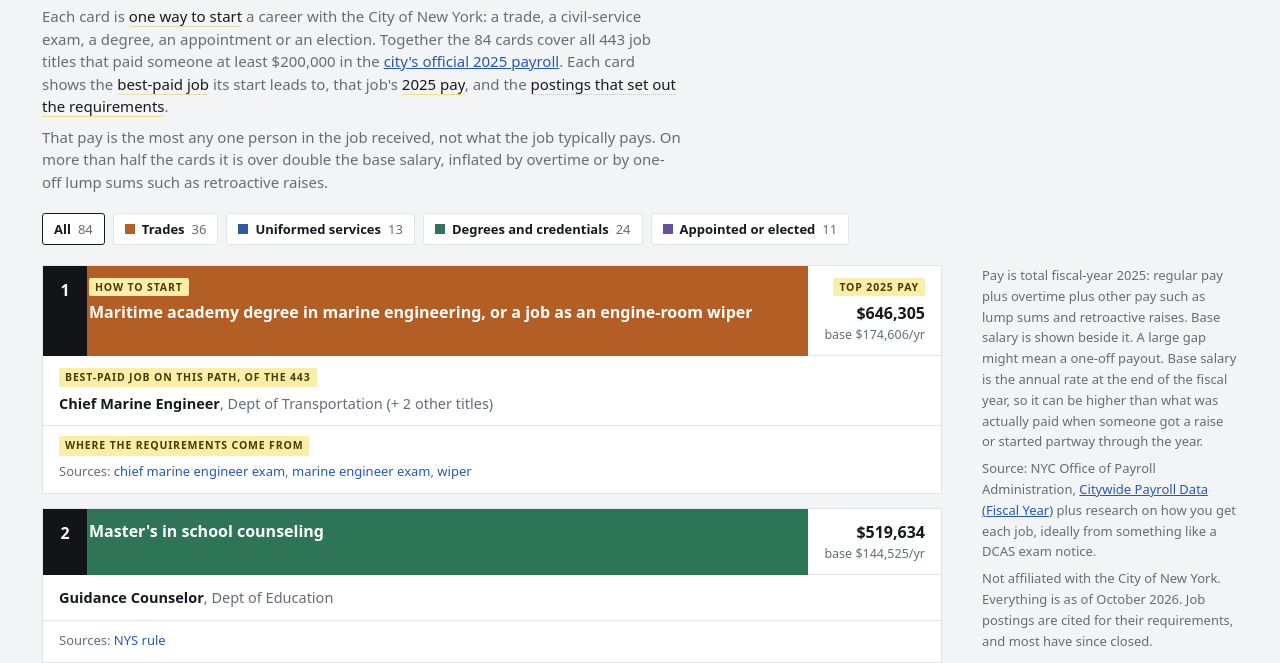
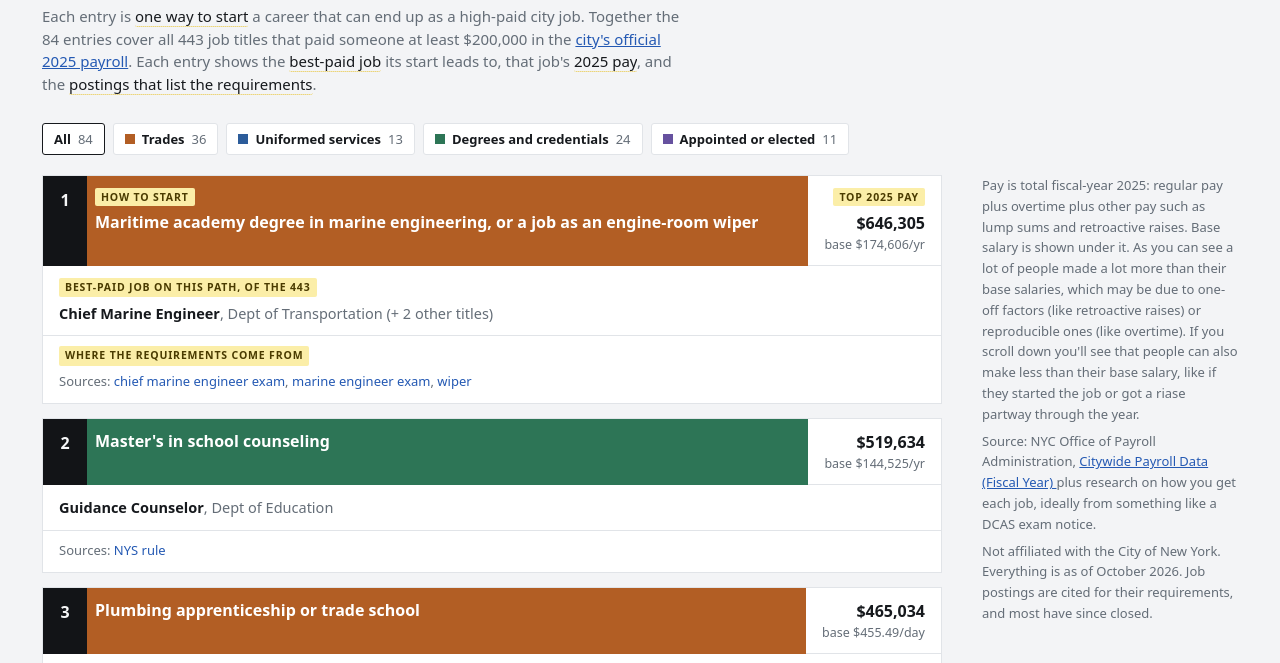
Before and after one commit to mav-code/city-salaries-2025, an Eleventy site: page index.html in a window 1280 px wide. Shown: the part 75-738 px from the top of the page. Built offline with nearby package versions, Linux system fonts and the light colour scheme; Eleventy itself is replaced by a stand-in of ours; files that its build step writes are made by us from their sources.

Commit message:
rewrote header & footer copy; added minor card padding

```diff
--- a/_includes/footer.njk
+++ b/_includes/footer.njk
@@ -1,5 +1,22 @@
 <footer class="notes">
-  <p>Pay is total fiscal-year 2025: regular pay plus overtime plus other pay such as lump sums and retroactive raises. Base salary is shown beside it. A large gap might mean a one-off payout. Base salary is the annual rate at the end of the fiscal year, so it can be higher than what was actually paid when someone got a raise or started partway through the year.</p>
-  <p>Source: NYC Office of Payroll Administration, <a href="https://data.cityofnewyork.us/d/k397-673e">Citywide Payroll Data (Fiscal Year)</a> plus research on how you get each job, ideally from something like a DCAS exam notice.</p>
-  <p>Not affiliated with the City of New York. Everything is as of October 2026. Job postings are cited for their requirements, and most have since closed.</p>
+  <p>
+    Pay is total fiscal-year 2025: regular pay plus overtime plus other pay such as
+    lump sums and retroactive raises. Base salary is shown under it. As you can see
+    a lot of people made a lot more than their base salaries, which may be due to one-off
+    factors (like retroactive raises) or reproducible ones (like overtime). If you scroll
+    down you'll see that people can also make less than their base salary, like if they
+    started the job or got a riase partway through the year.
+  </p>
+  <p>
+    Source: NYC Office of Payroll Administration,
+    <a href="https://data.cityofnewyork.us/d/k397-673e">
+      Citywide Payroll Data (Fiscal Year)
+    </a>
+    plus research on how you get each job, ideally from something like a DCAS exam
+    notice.
+  </p>
+  <p>
+    Not affiliated with the City of New York. Everything is as of October 2026.
+    Job postings are cited for their requirements, and most have since closed.
+  </p>
 </footer>
--- a/_includes/header.njk
+++ b/_includes/header.njk
@@ -1,21 +1,20 @@
 <header class="top">
   <h1>First steps into NYC's best-paid public jobs</h1>
   <p class="lede">
-    Each card is
+    Each entry is
     <span
       class="ref"
       data-ref="start"
       tabindex="0"
       aria-describedby="ref-help"
     >one way to start</span>
-    a career with the City of New York: a trade, a civil-service exam, a degree, an
-    appointment or an election. Together the 84 cards cover all 443 job titles that
+    a career that can end up as a high-paid city job. Together the 84 entries cover all 443 job titles that
     paid someone at least $200,000 in the
     <a
       href="https://data.cityofnewyork.us/d/k397-673e"
       target="_blank"
       rel="noopener"
-    >city's official 2025 payroll</a>. Each card shows the
+    >city's official 2025 payroll</a>. Each entry shows the
     <span
       class="ref"
       data-ref="title"
@@ -34,12 +33,9 @@
       data-ref="sources"
       tabindex="0"
       aria-describedby="ref-help"
-    >postings that set out the requirements</span>.
+    >postings that list the requirements</span>.
   </p>
   <p class="lede">
-    That pay is the most any one person in the job received, not what the job
-    typically pays. On more than half the cards it is over double the base salary,
-    inflated by overtime or by one-off lump sums such as retroactive raises.
   </p>
   <span id="ref-help" class="sr-only">Highlights the matching part of the first card.</span>
 </header>
--- a/styles.css
+++ b/styles.css
@@ -83,7 +83,7 @@ h1 { margin: 0; font-size: 26px; font-weight: 700; letter-spacing: -0.01em; text
 .path { background: var(--cat); color: var(--on-cat); }
 .num { background: var(--num-bg); color: var(--num-ink); }
 .num { font-weight: 700; font-size: 16px; font-variant-numeric: tabular-nums; display: flex; justify-content: center; padding-top: 13px; }
-.path { margin: 0; font-weight: 600; font-size: 16px; line-height: 1.35; text-wrap: balance; padding: 12px 16px 12px 2px; min-width: 0; }
+.path { margin: 0; font-weight: 600; font-size: 16px; line-height: 1.35; text-wrap: balance; padding: 12px 16px 12px 8px; min-width: 0; }
 .pay { padding: 12px 16px; font-variant-numeric: tabular-nums; text-align: right; border-bottom: 1px solid var(--rule); }
 .pay strong { display: block; font-weight: 700; font-size: 16px; }
 .card:not(.annotated) .hint { display: none; }
@@ -157,6 +157,7 @@ footer.notes { grid-area: notes; }
 
 @media (max-width: 440px) {
   .card { grid-template-columns: 40px 1fr; }
+  .path { padding-left: 5px; }
   .pay { grid-column: 1 / -1; text-align: left; padding-bottom: 0; border-bottom: 0; }
   .card.annotated .pay .hint { margin: 0 0 8px; }
   .pay strong, .pay > span { display: inline; margin: 0; }
```
